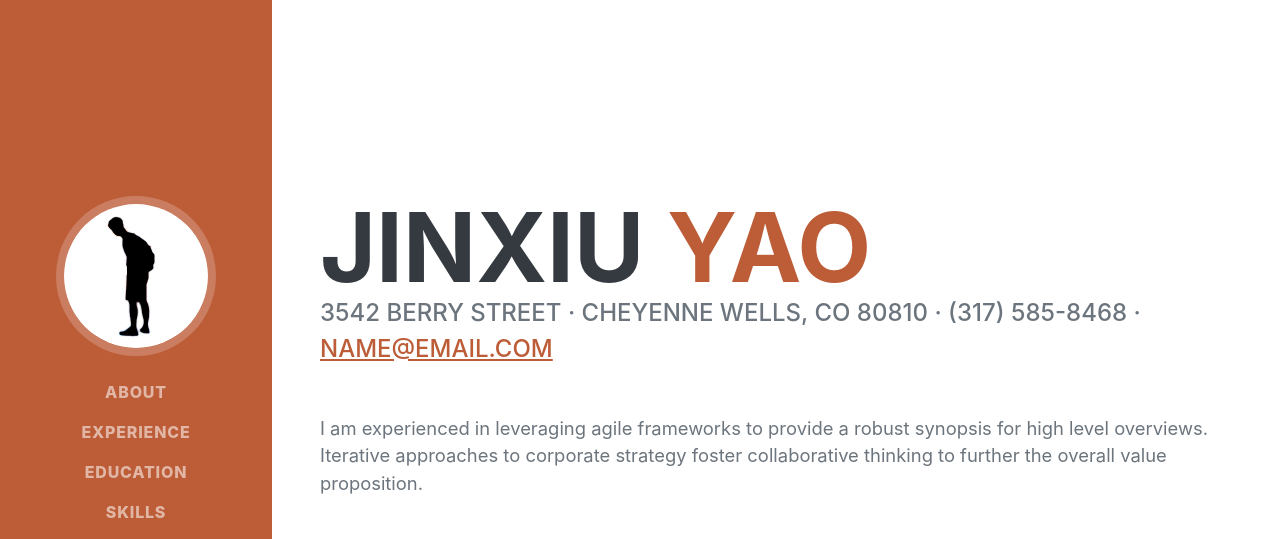
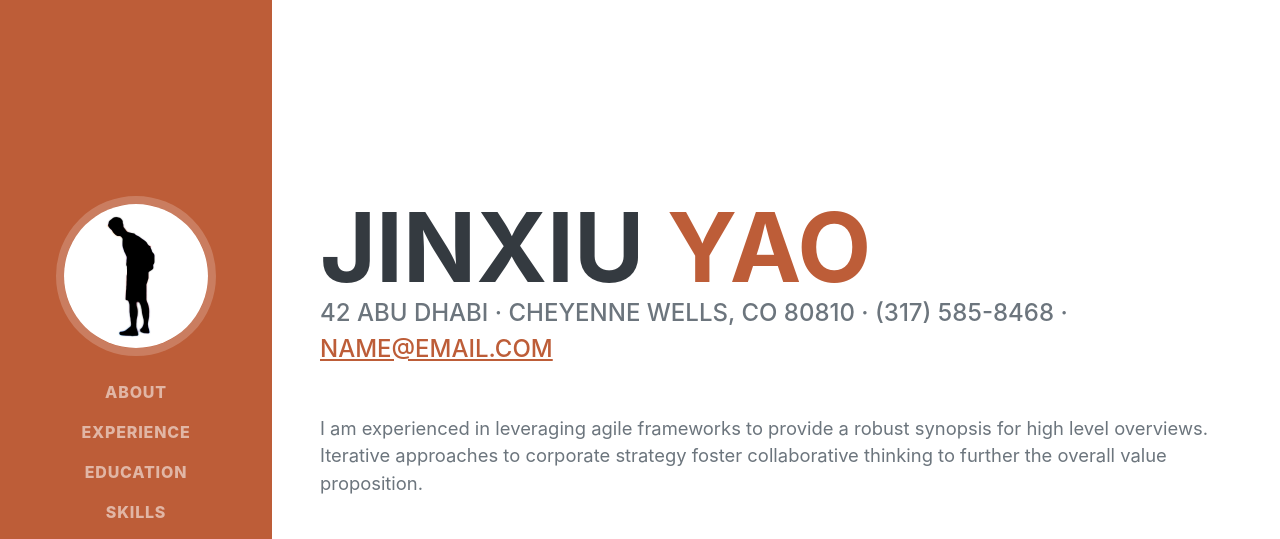
Before and after one commit to jya0/static-portfolio, a website: page dist/index.html in a window 1280 px wide. Shown: the top 539 px of the page. Drawn offline with nearby package versions, Linux system fonts and the light colour scheme; files whose address does not match are found by name; a web font is replaced by a local one.

```diff
--- a/dist/index.html
+++ b/dist/index.html
@@ -44,7 +44,7 @@
                         <span class="text-primary">Yao</span>
                     </h1>
                     <div class="subheading mb-5">
-                        3542 Berry Street · Cheyenne Wells, CO 80810 · (317) 585-8468 ·
+                        42 Abu Dhabi · Cheyenne Wells, CO 80810 · (317) 585-8468 ·
                         <a href="mailto:name@email.com">name@email.com</a>
                     </div>
                     <p class="lead mb-5">I am experienced in leveraging agile frameworks to provide a robust synopsis for high level overviews. Iterative approaches to corporate strategy foster collaborative thinking to further the overall value proposition.</p>
```
